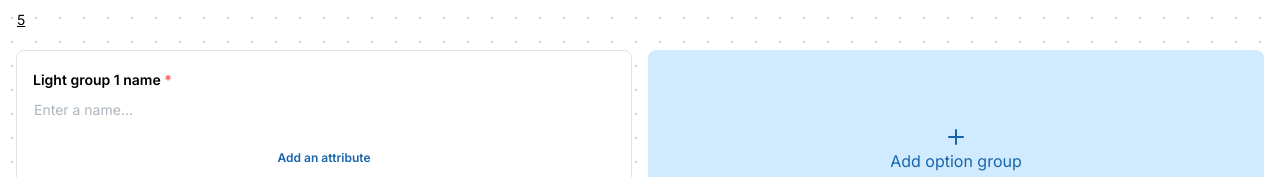
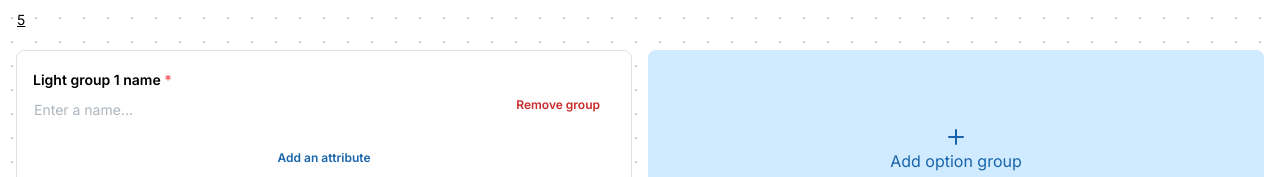
Before and after one commit to HollaG/lighting-cue-maker, a React (Vite) app in the folder website/: page / in a window 1280 px wide. Both pictures are taken after typing "Sample", "5", "5" into the empty fields and a click on the button "Add option group". Shown: the part 570-747 px from the top of the page. Built offline with nearby package versions, Linux system fonts and the light colour scheme.

Commit message:
chore(web): adjust some text name

```diff
--- a/website/src/components/FixtureGroup/Attribute/AddAttributeCard/AddAttributeCard.tsx
+++ b/website/src/components/FixtureGroup/Attribute/AddAttributeCard/AddAttributeCard.tsx
@@ -14,7 +14,7 @@ import {
   Radio,
 } from "@mantine/core";
 import { MultiSelectCreatable } from "../../../MultiSelectCreatable/MultiSelectCreatable";
-import { AttributeTypes, BooleanOptions, type Attribute, type Option } from "../../../../types/types";
+import { AttributeTypes, BooleanOptions, type AttributeConfiguration, type Option } from "../../../../types/types";
 import { useEffect, useMemo, useState } from "react";
 import { CustomTextInput } from "../../../CustomTextInput/CustomTextInput";
 import type { UseFormReturnType } from "@mantine/form";
@@ -60,15 +60,6 @@ export const AddAttributeCard = ({
   // we cannot use a controlled component here because the form is in uncontrolled mode.
   const [selectedAttribute, setSelectedAttribute] = useState<AttributeTypes | null>(null);
 
-  const tagInputAttributes = useMemo(
-    () => ({
-      name: `fixtureGroup.${fixtureGroupId}.attributes.${id}.optionPossibleValues`,
-      key: form.key(`fixtureGroup.${fixtureGroupId}.attributes.${id}.optionPossibleValues`),
-      ...form.getInputProps(`fixtureGroup.${fixtureGroupId}.attributes.${id}.optionPossibleValues`),
-    }),
-    [],
-  );
-
   useEffect(() => {
     form.setFieldValue(`fixtureGroup.${fixtureGroupId}.attributes.${id}`, {
       name: "",
@@ -86,16 +77,16 @@ export const AddAttributeCard = ({
         [AttributeTypes.TEXT]: null,
         [AttributeTypes.NONE]: null,
       },
-    } as Omit<Attribute, "id">); // ID only for database
+    } as Omit<AttributeConfiguration, "id">); // ID only for database
 
     // NOTE: This seems to be required, as otherwise the select field does NOT get set with the correct attribute type
     // setTimeout(() => {
     //   form.setFieldValue(`fixtureGroup.${fixtureGroupId}.attributes.${id}.type`, AttributeTypes.SELECT);
     // }, 1);
 
-    waitNextFrame().then(() => {
-      form.setFieldValue(`fixtureGroup.${fixtureGroupId}.attributes.${id}.type`, AttributeTypes.SELECT);
-    });
+    // waitNextFrame().then(() => {
+    //   form.setFieldValue(`fixtureGroup.${fixtureGroupId}.attributes.${id}.type`, AttributeTypes.SELECT);
+    // });
 
     return () => {
       form.removeListItem(`fixtureGroup.${fixtureGroupId}.attributes`, id);
@@ -123,8 +114,7 @@ export const AddAttributeCard = ({
         </Box>
         <Flex mt={"md"} justify={"end"} style={{ flexShrink: 1 }}>
           <Button variant="transparent" size="xs" color="red" onClick={() => onDeleteAttribute(id)}>
-            {" "}
-            Remove{" "}
+            Remove attribute
           </Button>
         </Flex>
       </Group>
@@ -138,7 +128,7 @@ export const AddAttributeCard = ({
           }}
         >
           <Select
-            label="Type"
+            label="Input type"
             placeholder="Pick an attribute"
             data={ATTRIBUTE_OPTIONS}
             defaultValue={AttributeTypes.SELECT}
--- a/website/src/components/FixtureGroup/FixtureGroupCard.tsx
+++ b/website/src/components/FixtureGroup/FixtureGroupCard.tsx
@@ -1,7 +1,12 @@
-import { Button, Card, Center, Divider, Group, MultiSelect, Select, Stack, Text } from "@mantine/core";
+import { Box, Button, Card, Center, Divider, Flex, Group, MultiSelect, Select, Stack, Text } from "@mantine/core";
 import { CustomTextInput } from "../CustomTextInput/CustomTextInput";
 import { useEffect, useState } from "react";
-import { AttributeTypes, type Attribute, type FixtureGroupConfiguration, type Option } from "../../types/types";
+import {
+  AttributeTypes,
+  type AttributeConfiguration,
+  type FixtureGroupConfiguration,
+  type Option,
+} from "../../types/types";
 import { MultiSelectCreatable } from "../MultiSelectCreatable/MultiSelectCreatable";
 import { AddAttributeCard } from "./Attribute/AddAttributeCard/AddAttributeCard";
 import type { UseFormReturnType } from "@mantine/form";
@@ -47,6 +52,8 @@ export const FixtureGroupCard = ({
   return (
     <Card withBorder>
       <Stack>
+        <Group>
+          <Box flex={1}>
             <CustomTextInput
               withAsterisk
               label={`Light group ${index + 1} name`}
@@ -55,6 +62,14 @@ export const FixtureGroupCard = ({
               key={form.key(`fixtureGroup.${id}.name`)}
               {...form.getInputProps(`fixtureGroup.${id}.name`)}
             />
+          </Box>
+
+          <Flex mt={"md"} justify={"end"} style={{ flexShrink: 1 }}>
+            <Button variant="transparent" size="xs" color="red" onClick={() => onDeleteFixtureGroup(id)}>
+              Remove group
+            </Button>
+          </Flex>
+        </Group>
 
         {attributeIds.map((attributeId, index) => (
           <>
--- a/website/src/types/types.ts
+++ b/website/src/types/types.ts
@@ -9,10 +9,10 @@ export type Option = {
 export type FixtureGroupConfiguration = {
   id: string; // stable
   name: string;
-  attributes: Attribute[];
+  attributes: AttributeConfiguration[];
 };
 
-export type Attribute = {
+export type AttributeConfiguration = {
   id: string; // stable
   name: string;
   type: AttributeTypes;
```
Lines whose indentation alone changed are shown as unchanged.
